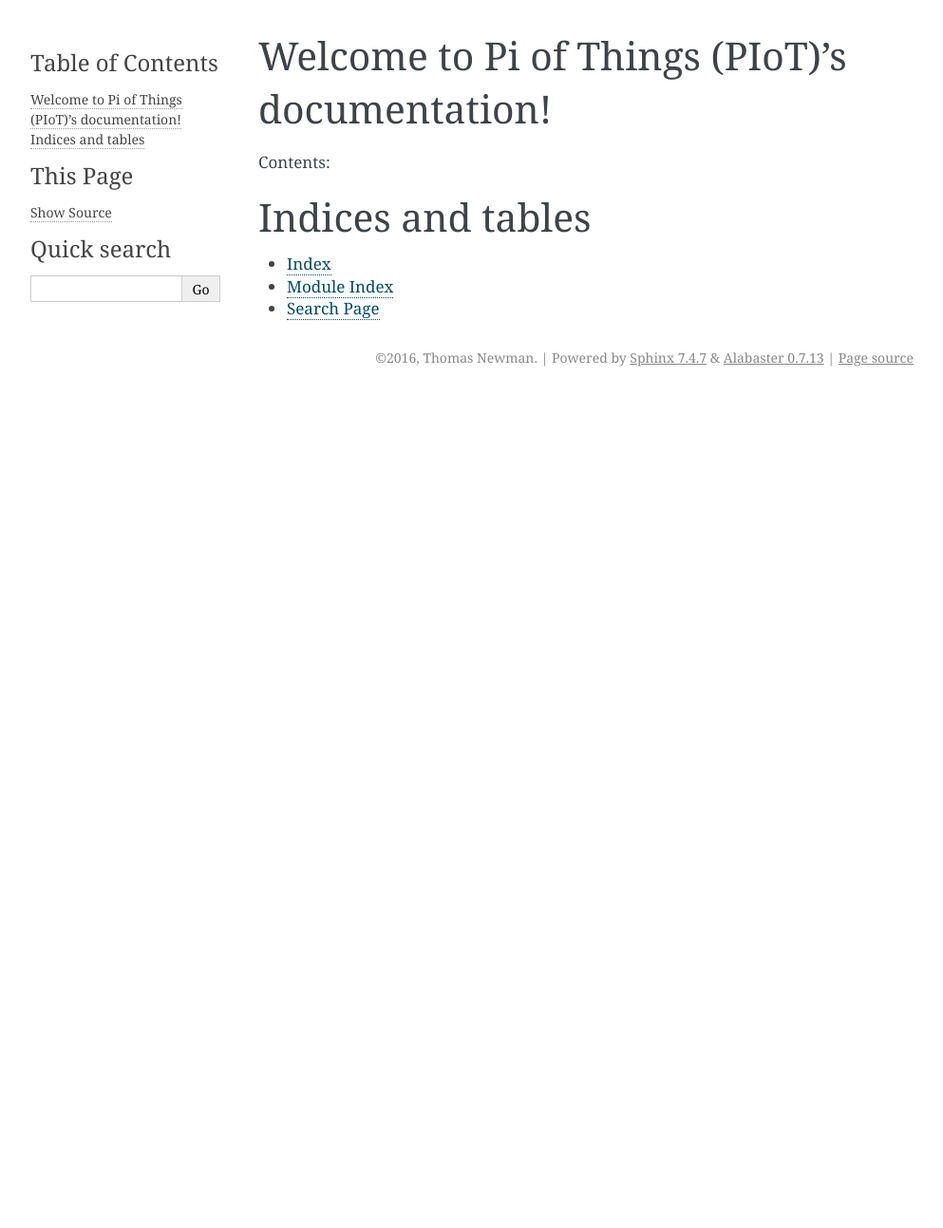
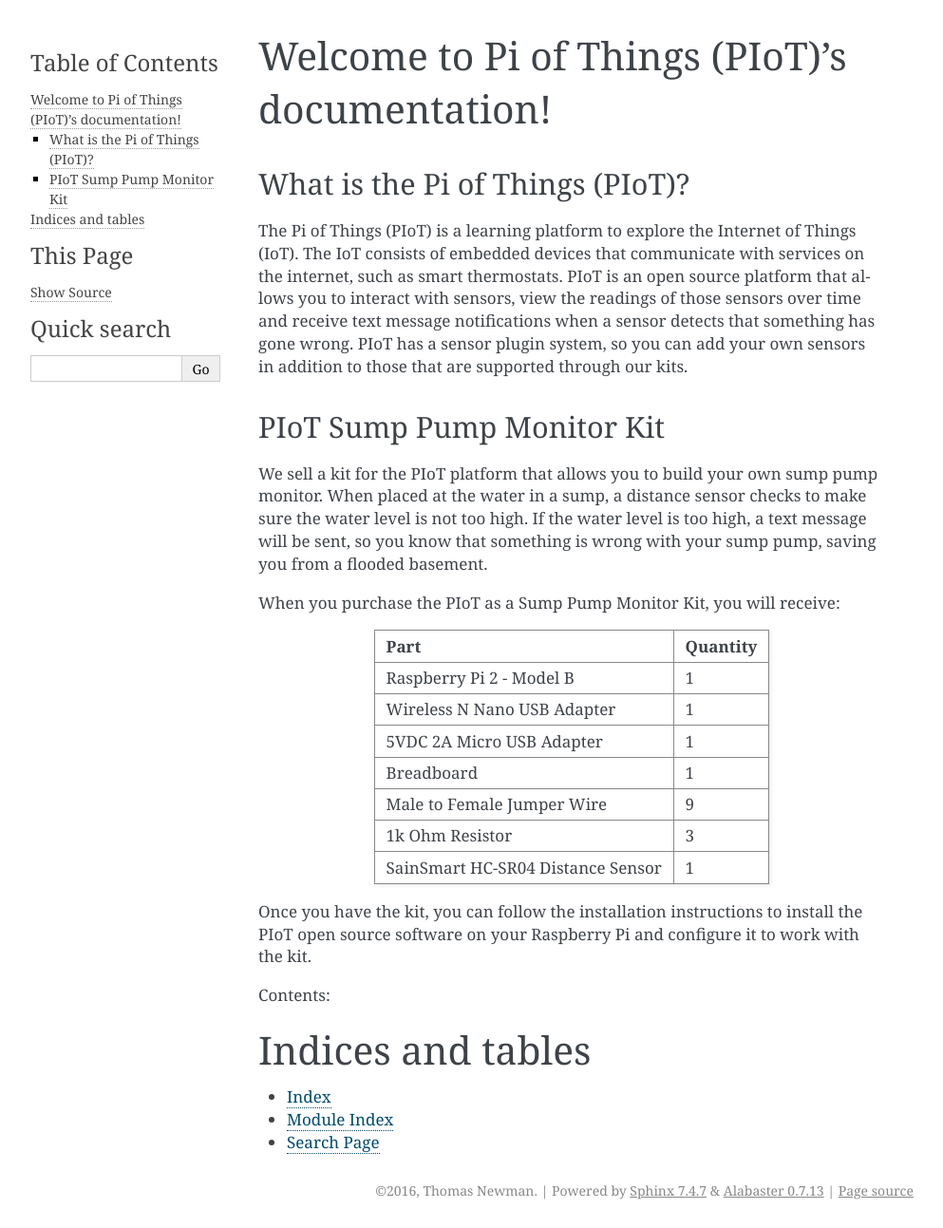
Before and after one commit to tnewman/PIoT, a Sphinx documentation site: the page built from docs/index.rst, in a window 1280 px wide. Shown: the whole page at 95% size, without its empty margins (148-1141 px from the left). Built offline with Sphinx 7.4.7, drawn with Linux system fonts in a browser that asks for light colours; before the commit the page ends 900 px from its top, so only the background shows below that.

Commit message:
Added Bill of Materials and Product Description

```diff
--- a/docs/index.rst
+++ b/docs/index.rst
@@ -5,6 +5,54 @@
 
 Welcome to Pi of Things (PIoT)'s documentation!
 ===============================================
+
+What is the Pi of Things (PIoT)?
+--------------------------------
+
+The Pi of Things (PIoT) is a learning platform to explore the Internet
+of Things (IoT). The IoT consists of embedded devices that communicate
+with services on the internet, such as smart thermostats. PIoT is an
+open source platform that allows you to interact with sensors, view the
+readings of those sensors over time and receive text message
+notifications when a sensor detects that something has gone wrong.
+PIoT has a sensor plugin system, so you can add your own sensors in
+addition to those that are supported through our kits.
+
+PIoT Sump Pump Monitor Kit
+--------------------------
+
+We sell a kit for the PIoT platform that allows you to build your own
+sump pump monitor. When placed at the water in a sump, a distance
+sensor checks to make sure the water level is not too high. If the
+water level is too high, a text message will be sent, so you know that
+something is wrong with your sump pump, saving you from a flooded
+basement.
+
+When you purchase the PIoT as a Sump Pump Monitor Kit, you will receive:
+
++-----------------------------------+----------+
+| Part                              | Quantity |
++===================================+==========+
+| Raspberry Pi 2 - Model B          | 1        |
++-----------------------------------+----------+
+| Wireless N Nano USB Adapter       | 1        |
++-----------------------------------+----------+
+| 5VDC 2A Micro USB Adapter         | 1        |
++-----------------------------------+----------+
+| Breadboard                        | 1        |
++-----------------------------------+----------+
+| Male to Female Jumper Wire        | 9        |
++-----------------------------------+----------+
+| 1k Ohm Resistor                   | 3        |
++-----------------------------------+----------+
+| SainSmart HC-SR04 Distance Sensor | 1        |
++-----------------------------------+----------+
+
+Once you have the kit, you can follow the installation instructions to
+install the PIoT open source software on your Raspberry Pi and
+configure it to work with the kit.
+
+
 
 Contents:
 
```
Also changed, not shown: docs/features.rst (added, +18 -0 lines).
